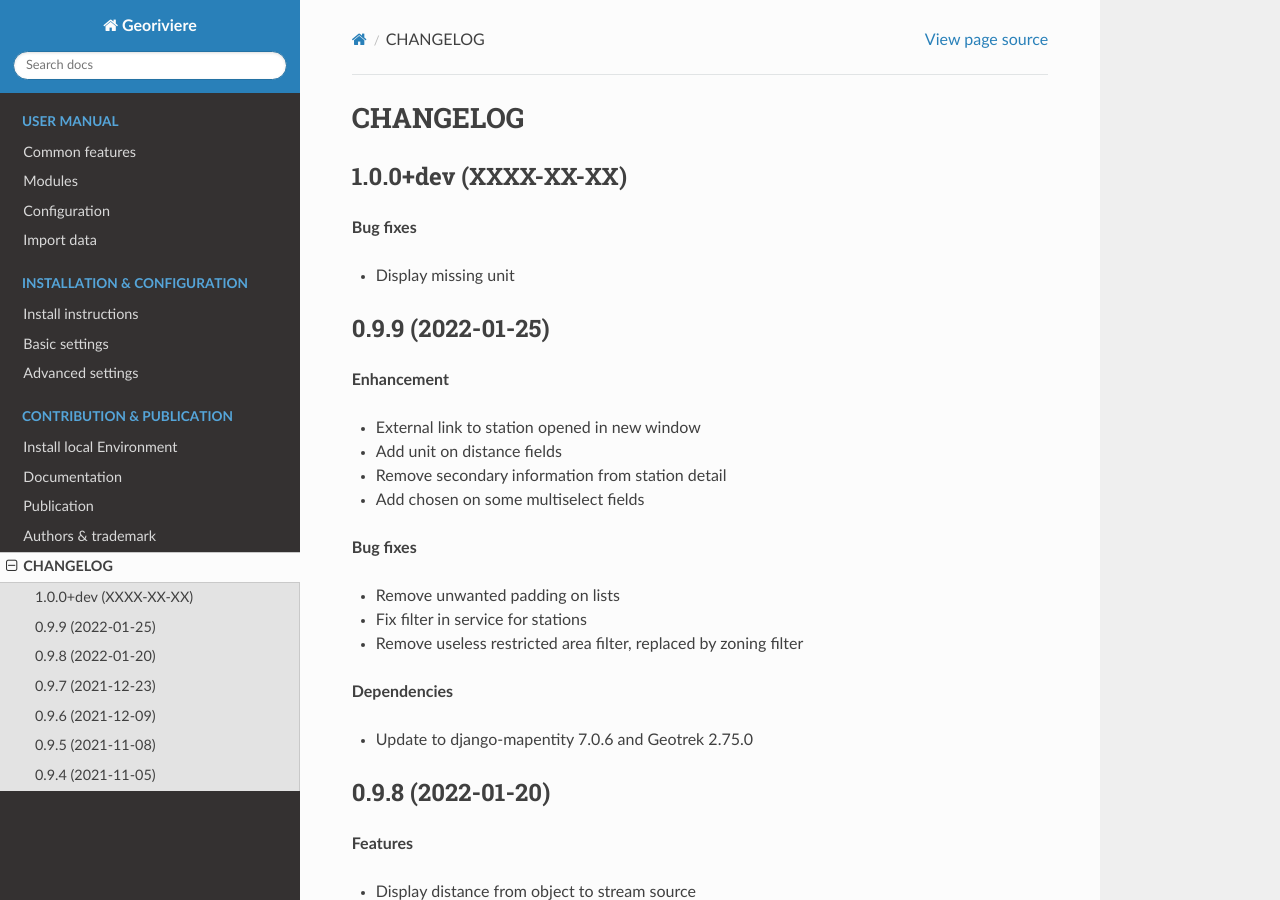
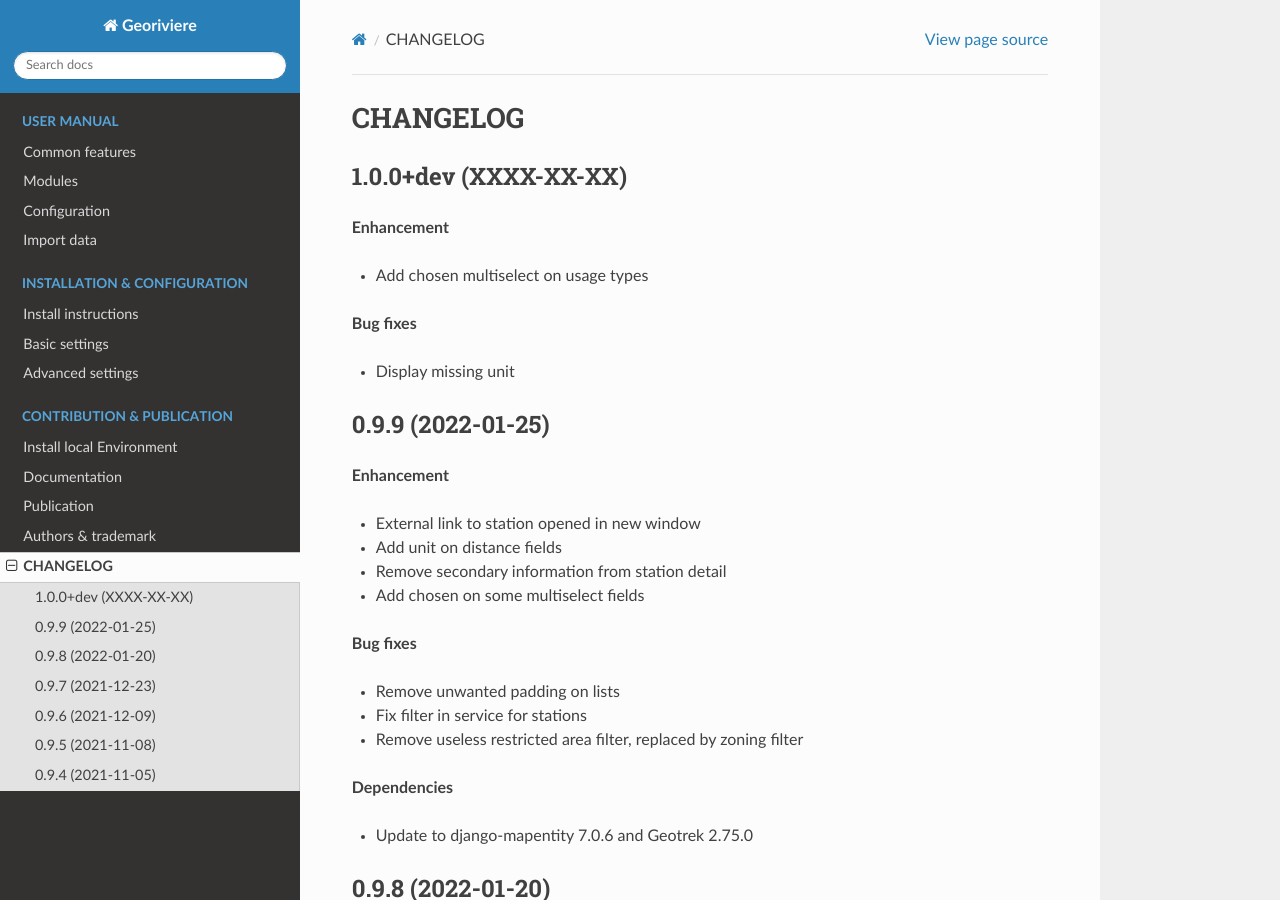
Before and after one commit to Georiviere/Georiviere-admin, a Sphinx documentation site: the page built from docs/changelog.rst, in a window 1280 px wide and 900 px high. Built offline with Sphinx 7.4.7 and the Read the Docs theme 2.0.0, drawn with Linux system fonts in a browser that asks for light colours; the version number could not be read and is left out.

Commit message:
Add changelog

```diff
--- a/docs/changelog.rst
+++ b/docs/changelog.rst
@@ -5,6 +5,10 @@ CHANGELOG
 
 1.0.0+dev    (XXXX-XX-XX)
 -------------------------
+
+**Enhancement**
+
+* Add chosen multiselect on usage types
 
 **Bug fixes**
 
```
